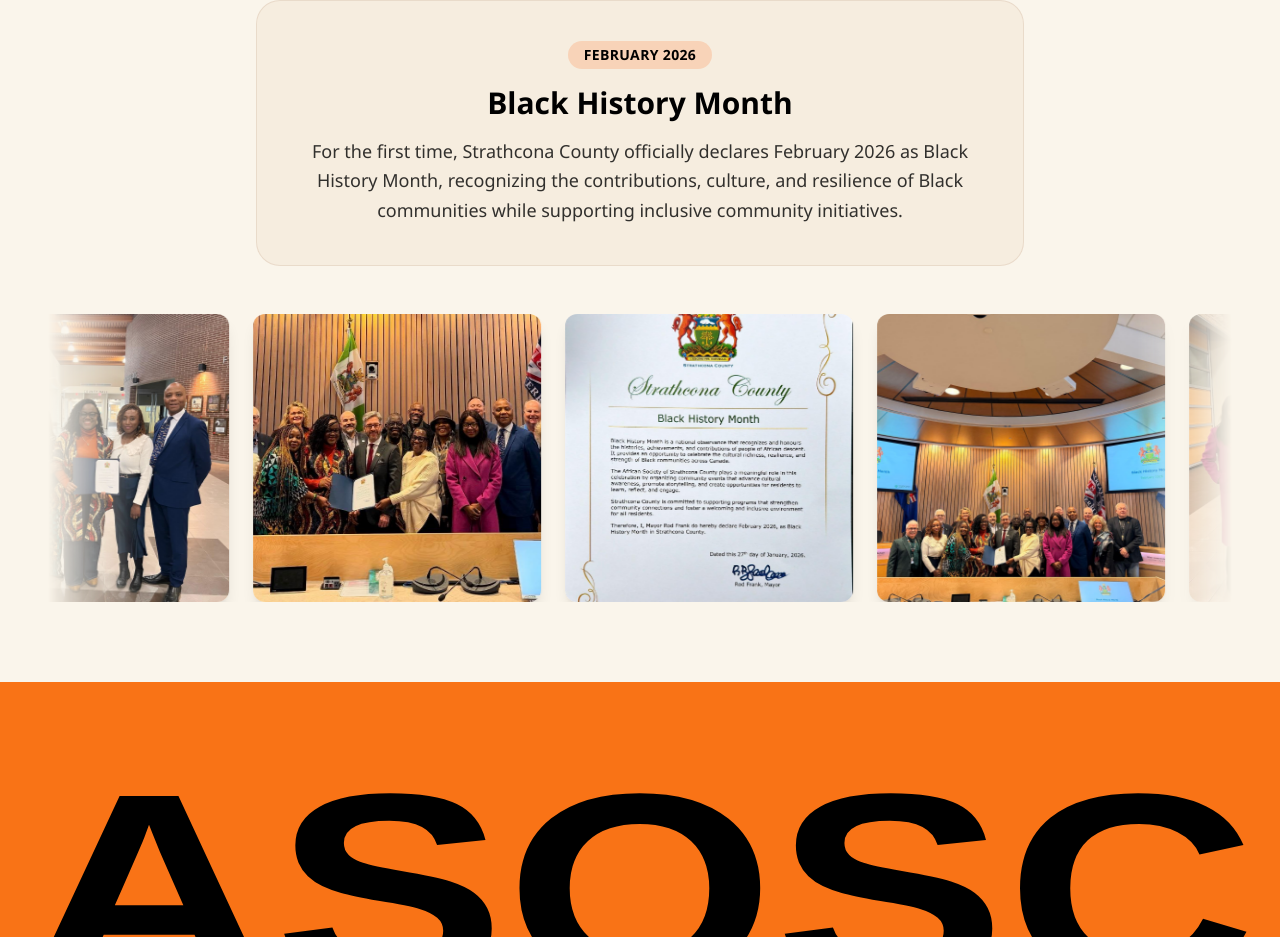
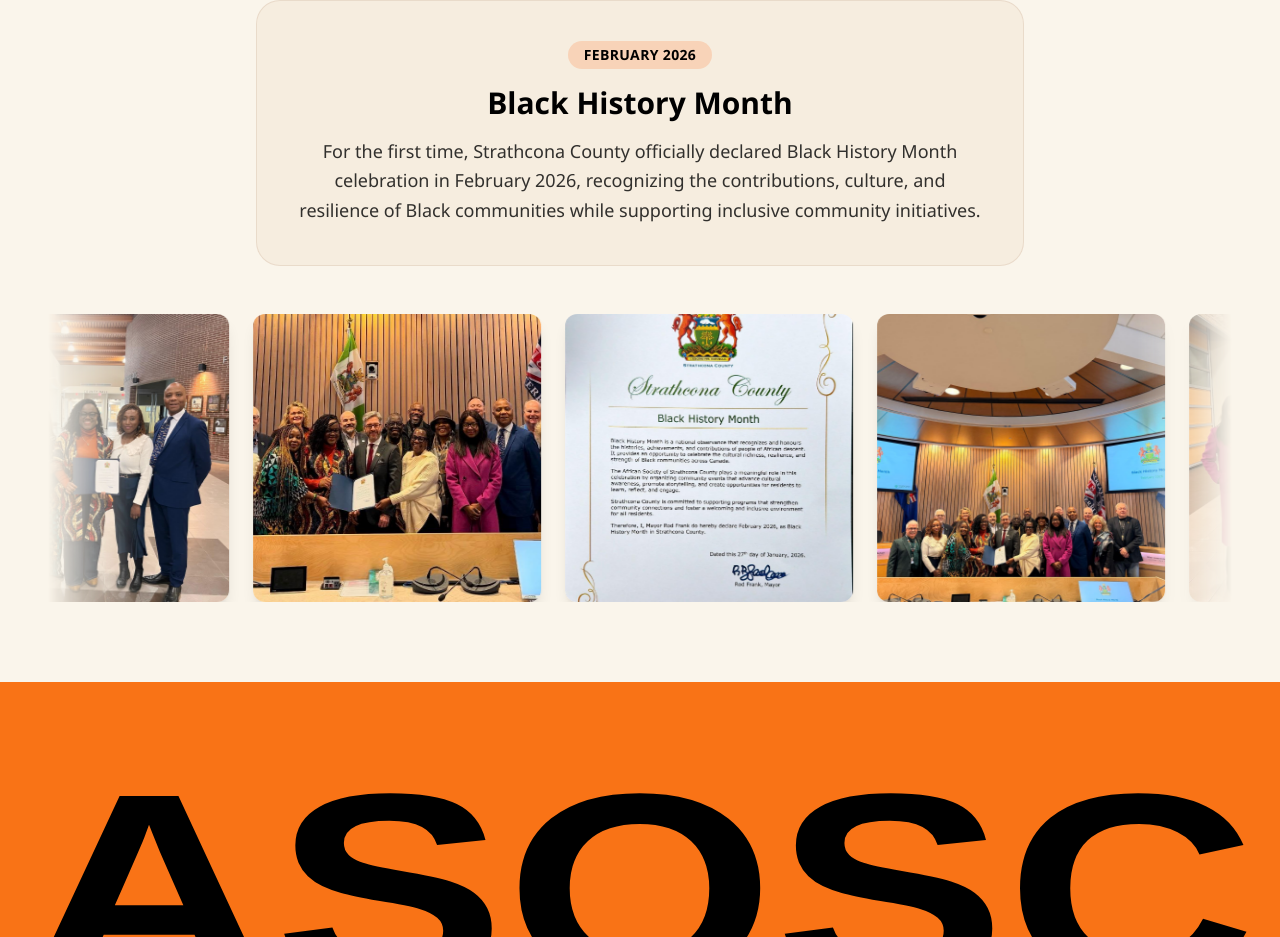
Before and after one commit to ronaldwopara/assoc, a Next.js app: page / in a window 1280 px wide. Shown: the part 5998-6935 px from the top of the page. Built offline with nearby package versions, Linux system fonts and the light colour scheme.

Commit message:
Update UpdatesSection to reflect the official declaration of Black History Month in February 2026, enhancing clarity and consistency in the text.

```diff
--- a/components/page-sections.tsx
+++ b/components/page-sections.tsx
@@ -327,10 +327,11 @@
           Black History Month
         </h3>
         <p className="mt-4 text-lg leading-relaxed text-black/80">
-          For the first time, Strathcona County officially declares
-          February 2026 as Black History Month, recognizing the
-          contributions, culture, and resilience of Black communities
-          while supporting inclusive community initiatives.
+          For the first time, Strathcona County officially declared
+          Black History Month celebration in February 2026,
+          recognizing the contributions, culture, and resilience of
+          Black communities while supporting inclusive community
+          initiatives.
         </p>
       </div>
 
```
